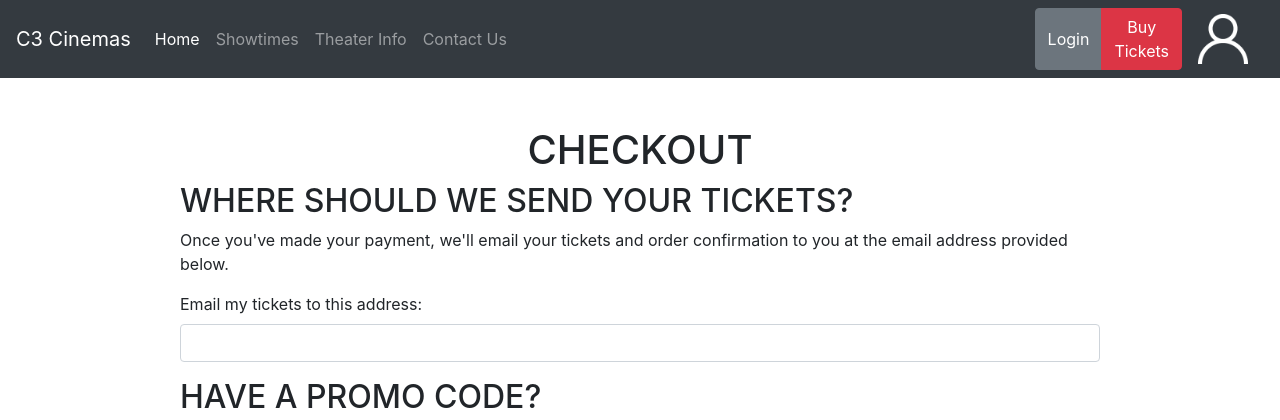
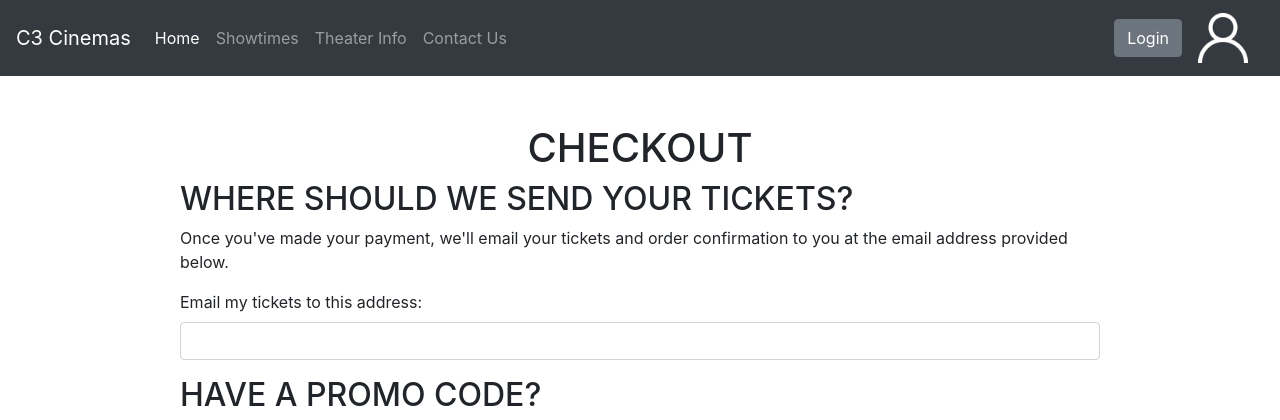
Before and after one commit to njj67229/CSCI4050_GroupC3, a Django app: page /checkout/checkout in a window 1280 px wide. Shown: the top 420 px of the page. Run offline with Django 4.2, Linux system fonts and the light colour scheme; parts of the project's set-up code (start-up, migrations or seed data) failed here and were passed over; some libraries are stand-ins or nearby versions.

Commit message:
Added login link, hid buy tickets on user auth

```diff
--- a/project/templates/header.html
+++ b/project/templates/header.html
@@ -27,8 +27,10 @@
         </div>
 
         <div class="btn-group" role="group" aria-label="Basic example">
-            <button type="button" class="btn btn-secondary">Login</button>
+            <a class="btn btn-secondary" href="{% url 'login' %}" role="button">Login</a>
+            {% if request.user.is_authenticated %}
             <button type="button" class="btn btn-danger">Buy <br> Tickets</button>
+            {% endif %}
         </div>
 
         {% load static %}
```
